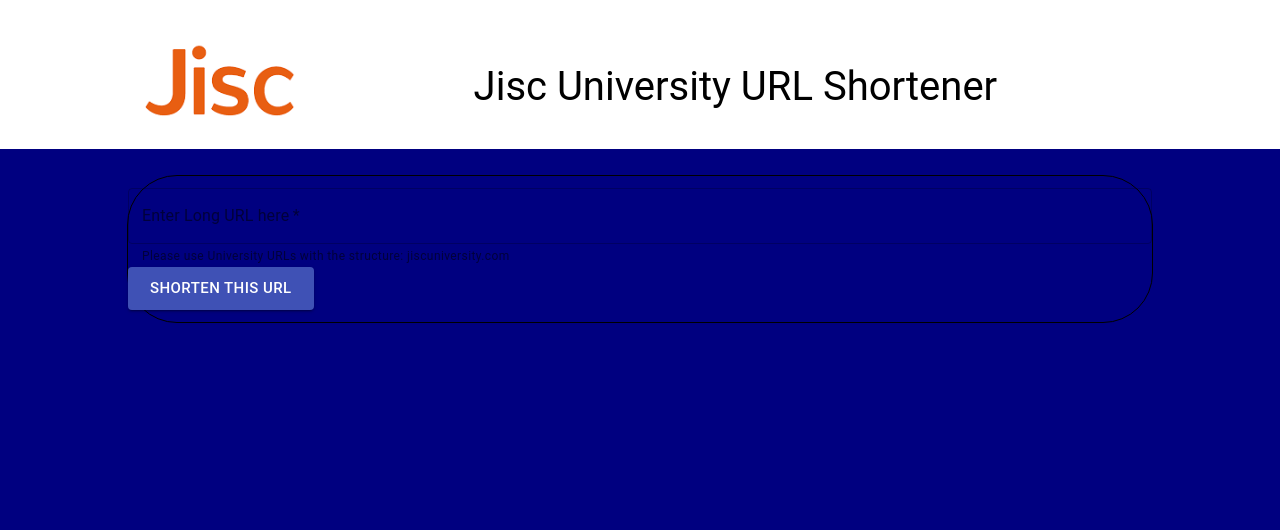
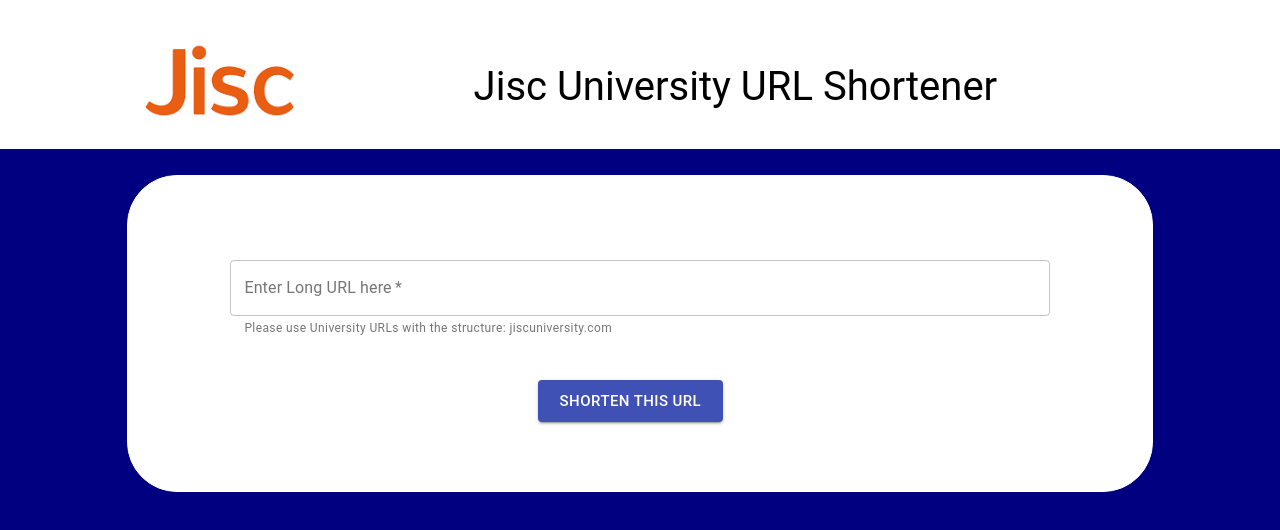
Before and after one commit to carlyannrich/tech-test, a React (Create React App) app in the folder my-app/: page / in a window 1280 px wide. Shown: the top 530 px of the page. Built offline with nearby package versions, Linux system fonts and the light colour scheme.

Commit message:
wip mui styles and theming

```diff
--- a/my-app/src/components/InputForm/InputForm.style.js
+++ b/my-app/src/components/InputForm/InputForm.style.js
@@ -2,14 +2,23 @@
 
 const styles = makeStyles((theme) => ({
   root: {
-    background: theme.palette.background,
+    background: theme.palette.background.paper,
     border: 'solid',
     borderWidth: '1px',
     borderRadius: '50px',
-    color: '#000',
-    padding: '1% 0 1% 0',
+    color: '#fff',
     width: '80%',
     margin: '2% auto',
+    padding: theme.spacing(8, 0, 6),
+  },
+
+  button: {
+    margin: '2% 40%',
+  },
+
+  textField: {
+    width: '80%',
+    margin: '2% 10%',
   },
 }));
 
--- a/my-app/src/components/InputForm/index.js
+++ b/my-app/src/components/InputForm/index.js
@@ -1,3 +1,4 @@
+/* eslint-disable react/jsx-no-duplicate-props */
 import React from 'react';
 import PropTypes from 'prop-types';
 
@@ -12,7 +13,7 @@
   const classes = styles(props);
   return (
     <section>
-      <Box classes={{ root: classes.root }}>
+      <Box className={classes.root}>
         <form onSubmit={onSubmit}>
           <TextField
             className="text-field"
@@ -26,12 +27,14 @@
             inputProps={{ pattern: regexURL }}
             label={label}
             helperText={helperText}
+            className={classes.textField}
           />
           <Button
             size="large"
             color="primary"
             variant="contained"
             type="submit"
+            className={classes.button}
           >
             {buttonText}
           </Button>
--- a/my-app/src/theme.js
+++ b/my-app/src/theme.js
@@ -2,7 +2,7 @@
 
 const theme = createMuiTheme({
   palette: {
-    background: '#fff',
+    background: '#fffff',
   },
   typography: {
     h1: {
```
